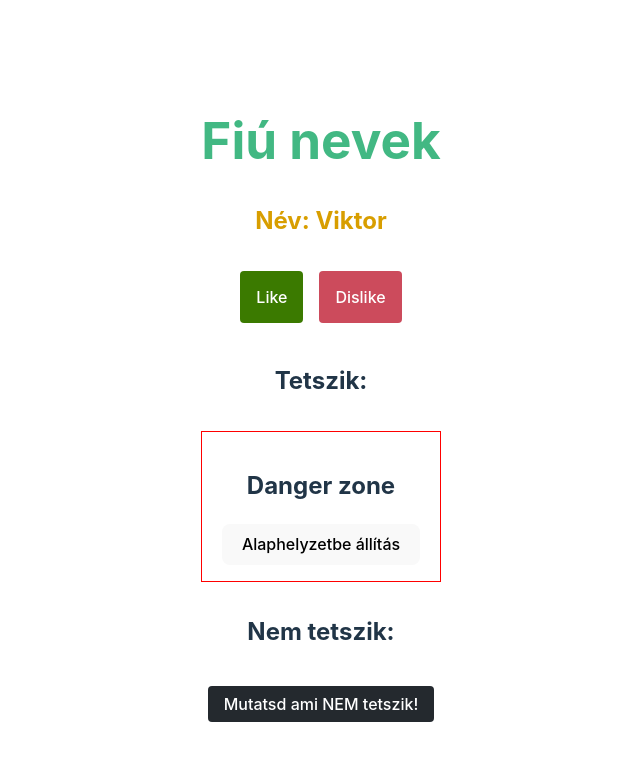
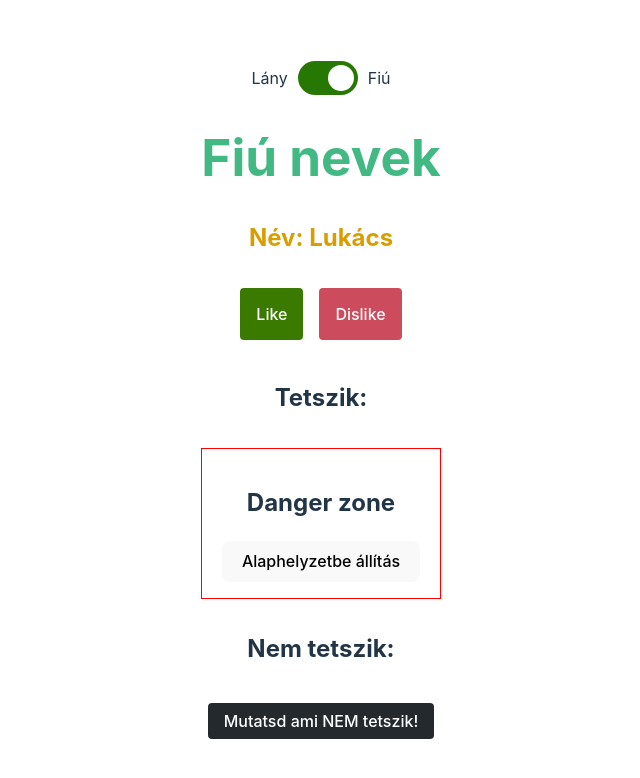
Before and after one commit to therealnemethmate/clash-of-babynames, a Vue app: page / in a window 1280 px wide. Shown: the top 778 px of the page, without its empty margins (319-959 px from the left). Built offline with nearby package versions, Linux system fonts and the light colour scheme.

Commit message:
feat: add switch for boy and girl names

```diff
--- a/src/components/BabyNamesView.vue
+++ b/src/components/BabyNamesView.vue
@@ -7,15 +7,11 @@ const nameStore = useNameStore();
 const showDislikedNames = ref(false);
 
 function handleLike() {
-    nameStore.removeName();
     nameStore.appendInCollection(true);
-    nameStore.randomName = nameStore.pickRandomName();
 }
 
 function handleDislike() {
-    nameStore.removeName();
     nameStore.appendInCollection(false);
-    nameStore.randomName = nameStore.pickRandomName();
 }
 
 function toggleDislikedNames() {
@@ -29,8 +25,17 @@ function handleReset() {
 </script>
 
 <template>
-    <div>
-        <h1>Fiú nevek</h1>
+    <div class="baby-names-view">
+        <div class="gender-toggle">
+            <span>Lány</span>
+            <label class="switch">
+                <input type="checkbox" :checked="nameStore.isBoyNames" @change="nameStore.toggleNameGender">
+                <span class="slider round"></span>
+            </label>
+            <span>Fiú</span>
+        </div>
+
+        <h1>{{ nameStore.isBoyNames ? 'Fiú nevek' : 'Lány nevek' }}</h1>
         <h3 class="current-name">Név: {{ nameStore.randomName }}</h3>
         <div class="button-container">
             <button class="like-button"
@@ -204,4 +209,63 @@ p {
     padding: 1em;
     margin-top: 2em;
 }
+
+.gender-toggle {
+    display: flex;
+    align-items: center;
+    justify-content: center;
+    margin-bottom: 20px;
+}
+
+.switch {
+    position: relative;
+    display: inline-block;
+    width: 60px;
+    height: 34px;
+    margin: 0 10px;
+}
+
+.switch input {
+    opacity: 0;
+    width: 0;
+    height: 0;
+}
+
+.slider {
+    position: absolute;
+    cursor: pointer;
+    top: 0;
+    left: 0;
+    right: 0;
+    bottom: 0;
+    background-color: #ccc;
+    transition: .4s;
+}
+
+.slider:before {
+    position: absolute;
+    content: "";
+    height: 26px;
+    width: 26px;
+    left: 4px;
+    bottom: 4px;
+    background-color: white;
+    transition: .4s;
+}
+
+input:checked + .slider {
+    background-color: #277802;
+}
+
+input:checked + .slider:before {
+    transform: translateX(26px);
+}
+
+.slider.round {
+    border-radius: 34px;
+}
+
+.slider.round:before {
+    border-radius: 50%;
+}
 </style>
--- a/src/stores/name.ts
+++ b/src/stores/name.ts
@@ -2,51 +2,81 @@ import { defineStore } from 'pinia';
 import { ref, watch } from 'vue';
 
 import boyNamesData from '../assets/boy-names.json';
-//import girlNamesData from '../assets/girl-names.json';
+import girlNamesData from '../assets/girl-names.json';
 import { createLocalStorageWatcher } from '../utils';
 
 export const useNameStore = defineStore('name', () => {
-    const namesFromLocalStorage = localStorage.getItem('names');
+    const names = ref<string[]>([]);
+    const isBoyNames = ref(JSON.parse(localStorage.getItem('isBoyNames') ?? 'true'));
+    watch(isBoyNames, (value) => localStorage.setItem('isBoyNames', JSON.stringify(value)));
+
+    const boyNamesFromLocalStorage = localStorage.getItem('boyNames');
+    const girlNamesFromLocalStorage = localStorage.getItem('girlNames');
     const likedNamesFromLocalStorage = localStorage.getItem('likedNames') ?? '[]';
     const dislikedNamesFromLocalStorage = localStorage.getItem('dislikedNames') ?? '[]';
 
-    // TODO - Add a way to switch between boy and girl names
-    const names = ref<string[]>(namesFromLocalStorage ? JSON.parse(namesFromLocalStorage) : boyNamesData.names);
-    watch(names, createLocalStorageWatcher('names'));
+    const likedNames = ref<string[]>(JSON.parse(likedNamesFromLocalStorage));
+    const dislikedNames = ref<string[]>(JSON.parse(dislikedNamesFromLocalStorage));
 
-    const likedNames = ref<string[]>(JSON.parse(likedNamesFromLocalStorage));
-    watch(likedNames, createLocalStorageWatcher('likedNames'));
-
-    const dislikedNames = ref<string[]>(JSON.parse(dislikedNamesFromLocalStorage));
-    watch(dislikedNames, createLocalStorageWatcher('dislikedNames'));
+    const boyNames = ref<string[]>(boyNamesFromLocalStorage ? JSON.parse(boyNamesFromLocalStorage) : boyNamesData.names);
+    const girlNames = ref<string[]>(girlNamesFromLocalStorage ? JSON.parse(girlNamesFromLocalStorage) : girlNamesData.names);
 
     const randomName = ref(pickRandomName());
-    names.value = names.value.filter(
-        (name) => !likedNames.value.includes(name) || !dislikedNames.value.includes(name),
-    );
+
+    watch(boyNames, createLocalStorageWatcher('boyNames'));
+    watch(girlNames, createLocalStorageWatcher('girlNames'));
+
+    function updateNames() {
+        names.value = isBoyNames.value ? boyNames.value : girlNames.value;
+        names.value = names.value.filter(
+            (name) => !likedNames.value.includes(name) && !dislikedNames.value.includes(name),
+        );
+        randomName.value = pickRandomName();
+    }
+
+    watch(isBoyNames, updateNames, { immediate: true });
 
     function pickRandomName() {
         if (names.value.length === 0) {
             return 'No more names left :(';
         }
 
-        return names.value[Math.floor(Math.random() * names.value.length)];
+        const cryptoRandom = new Uint32Array(1);
+        window.crypto.getRandomValues(cryptoRandom);
+        const randomIndex = cryptoRandom[0] % names.value.length;
+
+        return names.value[randomIndex];
     }
 
     function appendInCollection(liked: boolean) {
-        liked
-            ? likedNames.value.push(randomName.value)
-            : dislikedNames.value.push(randomName.value);
+        if (randomName.value !== 'No more names left :(') {
+            liked
+                ? likedNames.value.push(randomName.value)
+                : dislikedNames.value.push(randomName.value);
+            updateNames();
+        }
     }
 
     function removeName() {
-        names.value = names.value.filter((name) => name !== randomName.value);
+        if (isBoyNames.value) {
+            boyNames.value = boyNames.value.filter((name) => name !== randomName.value);
+        } else {
+            girlNames.value = girlNames.value.filter((name) => name !== randomName.value);
+        }
+        updateNames();
+    }
+
+    function toggleNameGender() {
+        isBoyNames.value = !isBoyNames.value;
+        updateNames();
     }
 
     function clearLocalStorage() {
-        localStorage.removeItem('names');
+        localStorage.removeItem('boyNames');
+        localStorage.removeItem('girlNames');
         localStorage.removeItem('likedNames');
         localStorage.removeItem('dislikedNames');
+        localStorage.removeItem('isBoyNames');
     }
 
     return {
@@ -54,9 +84,11 @@ export const useNameStore = defineStore('name', () => {
         randomName,
         likedNames,
         dislikedNames,
+        isBoyNames,
         pickRandomName,
         appendInCollection,
         removeName,
         clearLocalStorage,
+        toggleNameGender,
     };
 });
```
